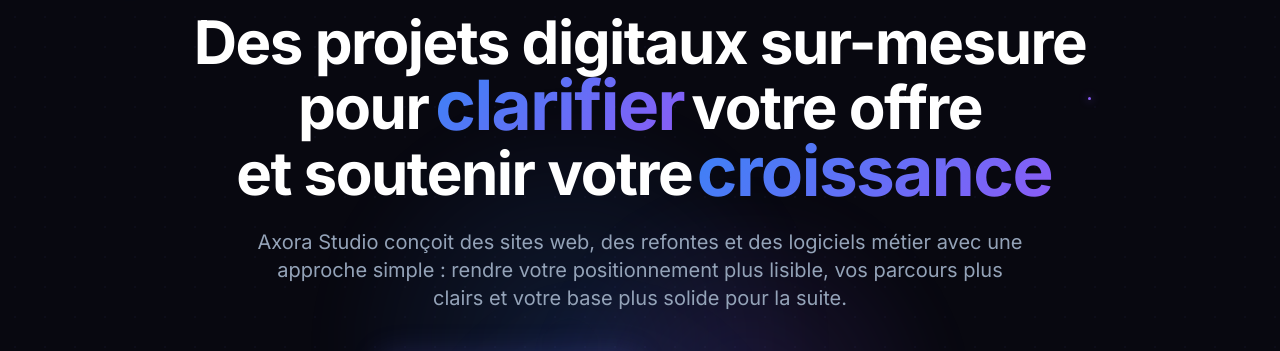
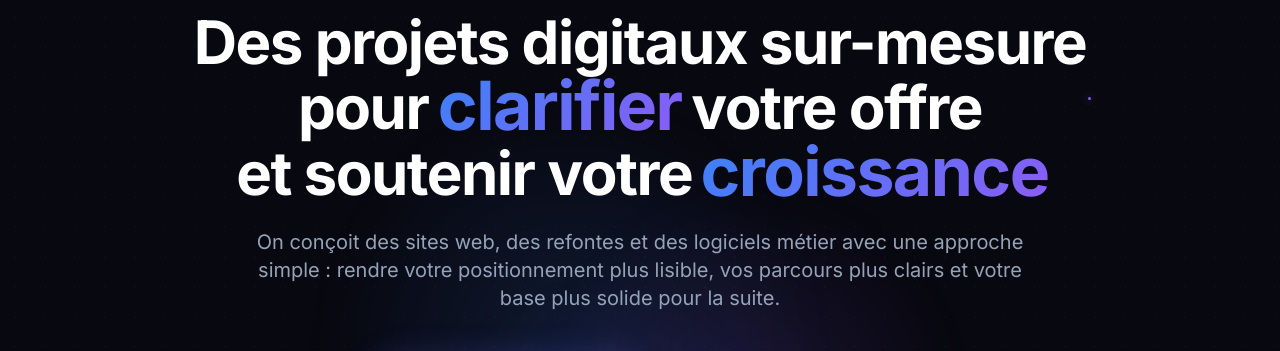
Before and after one commit to Kleas17/axora-temp-vitrine, a Next.js app: page / in a window 1280 px wide. Shown: the part 178-529 px from the top of the page. Built offline with nearby package versions, Linux system fonts and the light colour scheme; no server answers.

Commit message:
fix: subtler gradient animation (5s, 3% scale), replace Axora Studio with on in visible copy

```diff
--- a/src/app/agence/page.tsx
+++ b/src/app/agence/page.tsx
@@ -136,7 +136,7 @@ export default function AgencePage() {
                 rigueur et l'exécution
               </h1>
               <p className="text-slate-400 text-lg leading-relaxed mb-8">
-                Axora Studio conçoit des sites web, des refontes et des logiciels métier avec une
+                On conçoit des sites web, des refontes et des logiciels métier avec une
                 approche simple : comprendre ce qui doit vraiment produire un résultat, puis
                 construire une solution lisible, solide et exploitable.
               </p>
--- a/src/app/globals.css
+++ b/src/app/globals.css
@@ -60,7 +60,7 @@ body {
 
 @keyframes text-breathe {
   0%, 100% { transform: scale(1); }
-  50% { transform: scale(1.07); }
+  50% { transform: scale(1.03); }
 }
 
 .gradient-text-hero {
@@ -70,7 +70,7 @@ body {
   background-clip: text;
   display: inline-block;
   font-size: 1.1em;
-  animation: text-breathe 3s ease-in-out infinite;
+  animation: text-breathe 5s ease-in-out infinite;
 }
 
 .gradient-text-warm {
--- a/src/components/layout/Footer.tsx
+++ b/src/components/layout/Footer.tsx
@@ -52,7 +52,7 @@ export default function Footer() {
               <span className="text-2xl font-bold gradient-text">AXORA</span>
             </Link>
             <p className="text-slate-400 text-sm leading-relaxed mb-6 max-w-sm">
-              Axora Studio accompagne la création de sites web sur-mesure, les refontes, les
+              On accompagne la création de sites web sur-mesure, les refontes, les
               plateformes métier et les projets SaaS avec une approche orientée performance,
               clarté et croissance.
             </p>
--- a/src/components/sections/HeroSection.tsx
+++ b/src/components/sections/HeroSection.tsx
@@ -80,7 +80,7 @@ export default function HeroSection() {
             className="hero-item text-lg md:text-xl text-slate-400 max-w-3xl mx-auto mb-10 leading-relaxed"
             style={{ '--delay': '160ms' } as React.CSSProperties}
           >
-            Axora Studio conçoit des sites web, des refontes et des logiciels métier avec une
+            On conçoit des sites web, des refontes et des logiciels métier avec une
             approche simple : rendre votre positionnement plus lisible, vos parcours plus clairs
             et votre base plus solide pour la suite.
           </p>
--- a/src/data/local-landings.ts
+++ b/src/data/local-landings.ts
@@ -25,7 +25,7 @@ export const localLandings: LocalLanding[] = [
       "Axora Studio accompagne les entreprises avec des sites web sur-mesure, des refontes et des plateformes digitales pensées pour la croissance.",
     heroTitle: 'Une agence web pour des projets sur-mesure',
     intro:
-      "Axora Studio accompagne les entreprises qui veulent un site ou une plateforme capable de mieux présenter l'offre, mieux convertir et mieux soutenir la croissance.",
+      "On accompagne les entreprises qui veulent un site ou une plateforme capable de mieux présenter l'offre, mieux convertir et mieux soutenir la croissance.",
     audience:
       "Cette page s'adresse aux PME, startups, cabinets et structures de service qui ont besoin d'un partenaire digital fiable pour structurer ou relancer leur présence en ligne.",
     context:
@@ -225,7 +225,7 @@ export const localLandings: LocalLanding[] = [
       "Axora Studio est une agence web basée à Poitiers. Création de sites web sur-mesure, refontes, logiciels métier et SEO pour les entreprises de Poitiers et de la Vienne.",
     heroTitle: "Votre agence web à Poitiers pour des projets digitaux sur-mesure",
     intro:
-      "Axora Studio est basé à Poitiers. Nous accompagnons les entreprises de la Vienne et de Nouvelle-Aquitaine qui veulent un site web, une refonte ou un logiciel métier pensé pour produire un résultat concret.",
+      "On est basé à Poitiers. On accompagne les entreprises de la Vienne et de Nouvelle-Aquitaine qui veulent un site web, une refonte ou un logiciel métier pensé pour produire un résultat concret.",
     audience:
       "Cette page s'adresse aux TPE, PME, indépendants et structures de service basés à Poitiers, dans la Vienne ou en Nouvelle-Aquitaine qui cherchent un partenaire digital de proximité capable d'allier qualité d'exécution et accompagnement direct.",
     context:
@@ -265,7 +265,7 @@ export const localLandings: LocalLanding[] = [
       "Axora Studio crée des sites web sur-mesure à Poitiers et dans la Vienne. Sites vitrines, refonte, SEO local : des projets pensés pour convertir et durer.",
     heroTitle: "Création de site web à Poitiers : sur-mesure, performant et pensé pour convertir",
     intro:
-      "Vous cherchez une agence web à Poitiers pour créer ou refondre votre site ? Axora Studio conçoit des sites web sur-mesure pour les entreprises de la Vienne qui veulent une présence digitale sérieuse, rapide et bien référencée.",
+      "Vous cherchez une agence web à Poitiers pour créer ou refondre votre site ? On conçoit des sites web sur-mesure pour les entreprises de la Vienne qui veulent une présence digitale sérieuse, rapide et bien référencée.",
     audience:
       "Cette page s'adresse aux entrepreneurs, artisans, cabinets, commerçants et PME de Poitiers et de la Vienne qui veulent remplacer un site trop basique, lancer une nouvelle présence ou refondre un site qui ne convertit plus.",
     context:
```
